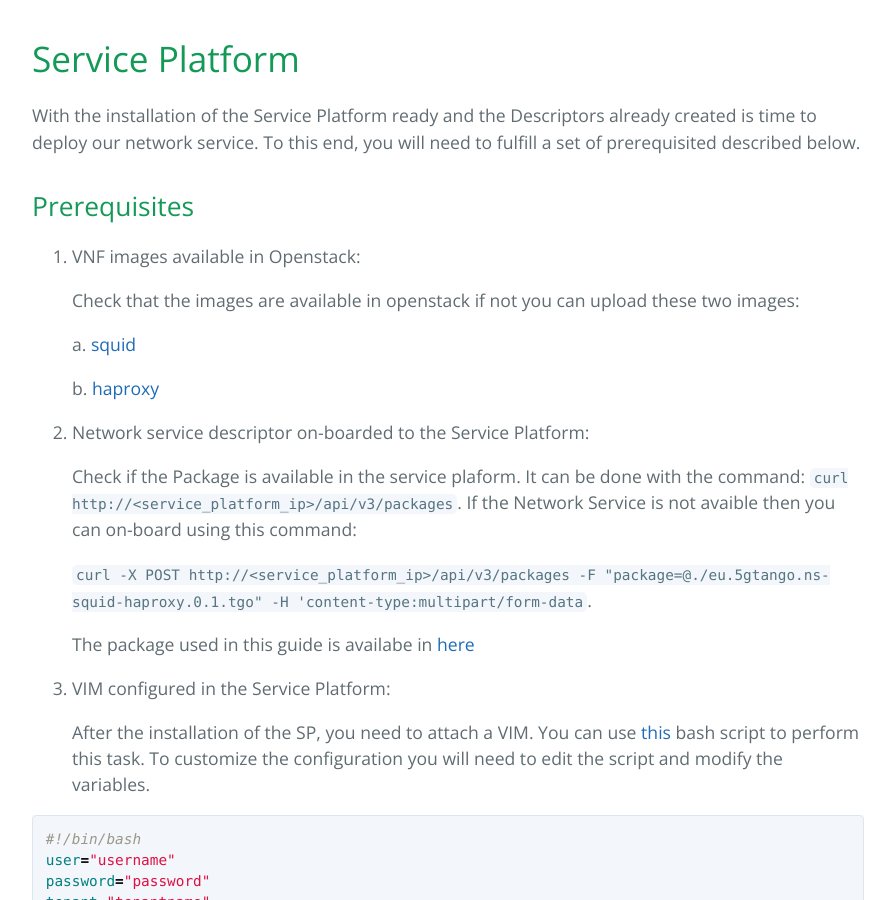
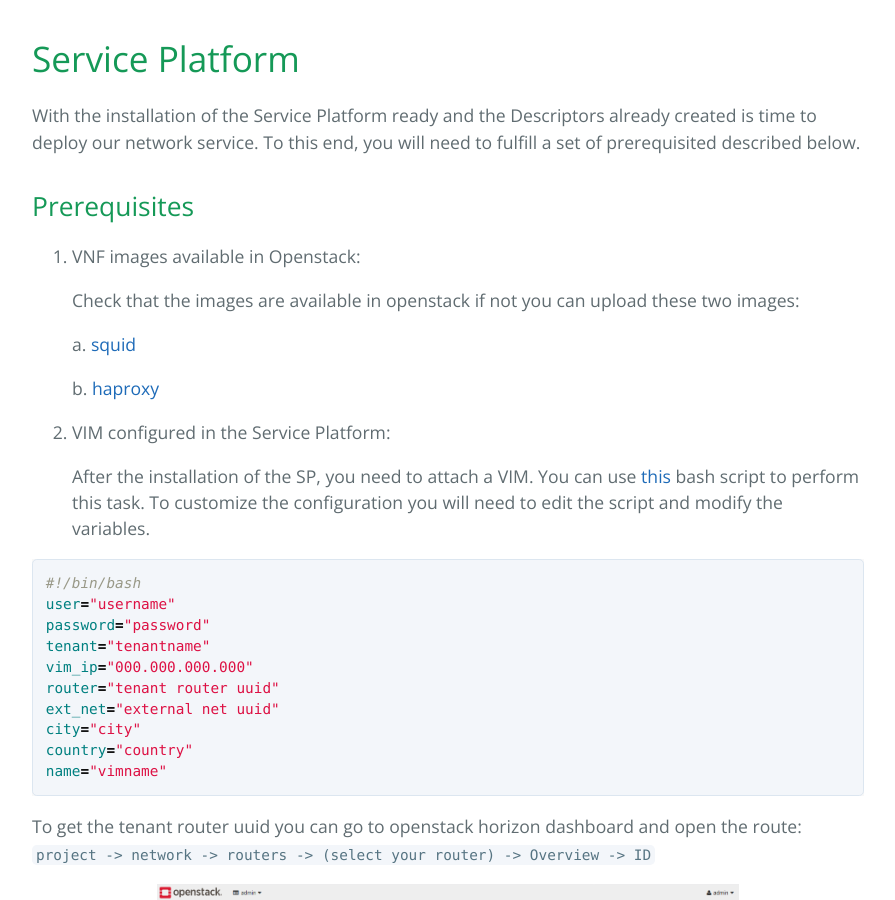
Before and after one commit to sonata-nfv/sonata-nfv.github.io, a Jekyll site: the page built from sp.md, in a window 1280 px wide and 900 px high. Shown: the whole window, without its empty margins (192-1087 px from the left). Built offline with Jekyll 4.4.1, drawn with Linux system fonts in a browser that asks for light colours; our own code applies the rules of GitHub Pages for plain Markdown files; some of the changed text lies outside the part shown.

Commit message:
Update sp.md

```diff
--- a/sp.md
+++ b/sp.md
@@ -12,15 +12,7 @@ With the installation of the Service Platform ready and the Descriptors already
 
    b. [haproxy](http://bit.ly/5GTANGO_HAproxy)
 
-2. Network service descriptor on-boarded to the Service Platform:
-
-   Check if the Package is available in the service plaform. It can be done with the command: `curl http://<service_platform_ip>/api/v3/packages`. If the Network Service is not avaible then you can on-board using this command:
-
-   `curl -X POST http://<service_platform_ip>/api/v3/packages -F "package=@./eu.5gtango.ns-squid-haproxy.0.1.tgo" -H 'content-type:multipart/form-data`.
-
-   The package used in this guide is availabe in [here](files/eu.5gtango.ns-squid-haproxy.0.1.tgo)
-
-3. VIM configured in the Service Platform:
+2. VIM configured in the Service Platform:
 
    After the installation of the SP, you need to attach a VIM. You can use [this](https://raw.githubusercontent.com/sonata-nfv/sonata-nfv.github.io/master/vim_script.sh) bash script to perform this task. To customize the configuration you will need to edit the script and modify the variables.
 
```
Also changed, not shown: other parts of sp.md (+9 -1 lines).
